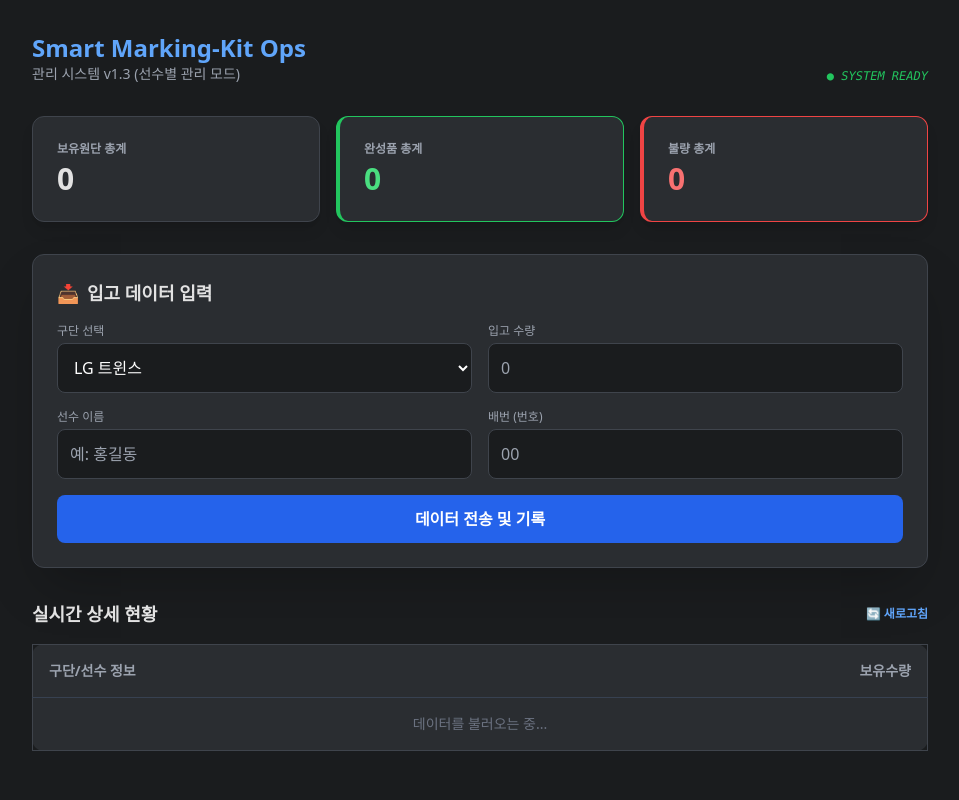
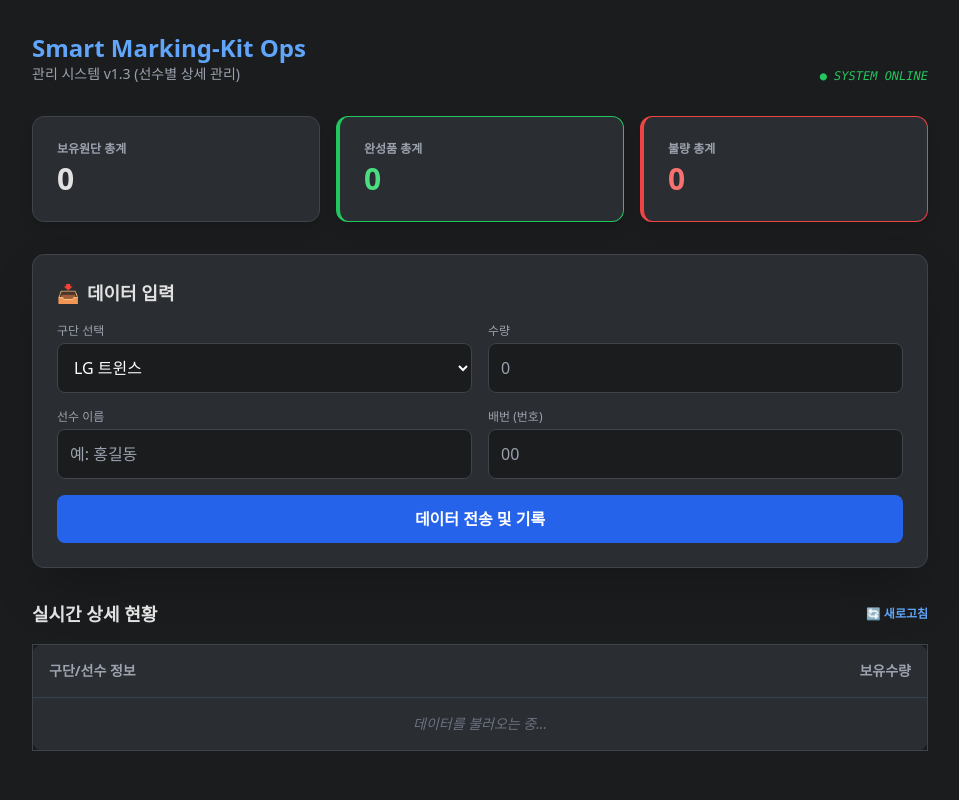
Before and after one commit to sseri77/WebFun, a Flask app: page / in a window 1280 px wide. Shown: the whole page, without its empty margins (160-1119 px from the left). Run offline with Flask 3, Linux system fonts and the light colour scheme; data that the repository does not hold is empty; some libraries are stand-ins or nearby versions.

Commit message:
Update text and comments in index.html

```diff
--- a/templates/index.html
+++ b/templates/index.html
@@ -17,9 +17,9 @@
         <header class="mb-8 flex justify-between items-end">
             <div>
                 <h1 class="text-2xl font-bold text-blue-400">Smart Marking-Kit Ops</h1>
-                <p class="text-gray-400 text-sm">관리 시스템 v1.3 (선수별 관리 모드)</p>
+                <p class="text-gray-400 text-sm">관리 시스템 v1.3 (선수별 상세 관리)</p>
             </div>
-            <div id="connectionStatus" class="text-xs text-green-500 font-mono italic">● SYSTEM READY</div>
+            <div id="connectionStatus" class="text-xs text-green-500 font-mono italic">● SYSTEM ONLINE</div>
         </header>
 
         <div class="grid grid-cols-1 md:grid-cols-3 gap-4 mb-8">
@@ -39,7 +39,7 @@
 
         <section class="card p-6 rounded-xl mb-8 shadow-2xl">
             <h2 class="text-lg font-bold mb-4 flex items-center">
-                <span class="mr-2">📥</span> 입고 데이터 입력
+                <span class="mr-2">📥</span> 데이터 입력
             </h2>
             <form id="inboundForm" class="space-y-4">
                 <div class="grid grid-cols-1 md:grid-cols-2 gap-4">
@@ -50,12 +50,12 @@
                             <option value="한화">한화 이글스</option>
                             <option value="삼성">삼성 라이온즈</option>
                             <option value="롯데">롯데 자이언츠</option>
-                            <option value="direct">➕ 직접 입력</option>
+                            <option value="direct">➕ 직접 입력(신규 구단)</option>
                         </select>
-                        <input type="text" id="directTeamInput" class="input-field w-full p-3 mt-2 rounded-lg hidden" placeholder="신규 구단명 입력">
+                        <input type="text" id="directTeamInput" class="input-field w-full p-3 mt-2 rounded-lg hidden" placeholder="구단명을 입력하세요">
                     </div>
                     <div>
-                        <label class="block text-xs text-gray-400 mb-1">입고 수량</label>
+                        <label class="block text-xs text-gray-400 mb-1">수량</label>
                         <input type="number" id="quantity" class="input-field w-full p-3 rounded-lg outline-none focus:border-blue-500" placeholder="0">
                     </div>
                     <div>
@@ -67,6 +67,7 @@
                         <input type="number" id="playerNumber" class="input-field w-full p-3 rounded-lg outline-none focus:border-blue-500" placeholder="00">
                     </div>
                 </div>
+
                 <button type="submit" class="w-full bg-blue-600 hover:bg-blue-500 text-white font-bold py-3 rounded-lg transition-all active:scale-95">
                     데이터 전송 및 기록
                 </button>
@@ -87,7 +88,7 @@
                         </tr>
                     </thead>
                     <tbody id="inventoryTable">
-                        <tr><td colspan="2" class="p-4 text-center text-gray-500 text-sm">데이터를 불러오는 중...</td></tr>
+                        <tr><td colspan="2" class="p-4 text-center text-gray-500 text-sm italic">데이터를 불러오는 중...</td></tr>
                     </tbody>
                 </table>
             </div>
@@ -97,7 +98,7 @@
     <script>
         const API_URL = "/api/inbound";
 
-        // [조회] 시트 데이터 가져오기 및 합산
+        // [기능] 데이터 조회 및 화면 갱신
         async function fetchInventory() {
             try {
                 const res = await fetch(API_URL, { method: 'GET' });
@@ -106,9 +107,10 @@
                 const summary = {};
                 let grandTotal = 0;
 
+                // 데이터 가공: 구단 + 선수명 + 번호를 하나로 묶어 합산
                 data.forEach(item => {
                     const amount = parseInt(item.amount) || 0;
-                    // '구단 | 선수(배번)' 형식으로 키 생성
+                    // 예: "LG | 홍길동(7)" 형식으로 키 생성
                     const key = `${item.team} | ${item.playerName || '미지정'}(${item.playerNumber || '0'})`;
                     summary[key] = (summary[key] || 0) + amount;
                     grandTotal += amount;
@@ -119,20 +121,21 @@
                 const tableBody = document.getElementById('inventoryTable');
                 tableBody.innerHTML = '';
 
+                // 이름순으로 정렬해서 테이블 출력
                 Object.keys(summary).sort().forEach(info => {
-                    const row = `<tr class="border-b border-gray-800 hover:bg-gray-800/50">
-                        <td class="p-4 text-sm font-medium">${info}</td>
+                    const row = `<tr class="border-b border-gray-800 hover:bg-gray-800/50 transition-colors">
+                        <td class="p-4 text-sm">${info}</td>
                         <td class="p-4 text-sm text-right font-mono text-blue-300">${summary[info].toLocaleString()}</td>
                     </tr>`;
                     tableBody.innerHTML += row;
                 });
 
                 if(Object.keys(summary).length === 0) {
-                    tableBody.innerHTML = '<tr><td colspan="2" class="p-4 text-center text-gray-600 italic">기록된 데이터가 없습니다.</td></tr>';
+                    tableBody.innerHTML = '<tr><td colspan="2" class="p-4 text-center text-gray-600 italic">표시할 데이터가 없습니다.</td></tr>';
                 }
 
             } catch (err) {
-                console.error("데이터 로드 실패:", err);
+                console.error("데이터 동기화 실패:", err);
             }
         }
 
@@ -147,9 +150,10 @@
             }
         }
 
-        // [전송] 폼 데이터 전송
+        // [기능] 데이터 전송
         document.getElementById('inboundForm').addEventListener('submit', async (e) => {
             e.preventDefault();
+
             const selectVal = document.getElementById('teamNameSelect').value;
             const directVal = document.getElementById('directTeamInput').value;
             const qty = document.getElementById('quantity').value;
@@ -158,7 +162,7 @@
 
             const finalTeamName = (selectVal === 'direct') ? directVal : selectVal;
 
-            if(!finalTeamName || !qty) return alert('구단과 수량은 필수입니다.');
+            if(!finalTeamName || !qty) return alert('구단과 수량은 필수 입력 사항입니다.');
 
             const btn = e.target.querySelector('button');
             btn.disabled = true;
@@ -176,18 +180,22 @@
                         playerNumber: pNum
                     })
                 });
+                const result = await res.json();
                 alert('엑셀에 기록되었습니다!');
+
                 e.target.reset();
                 document.getElementById('directTeamInput').classList.add('hidden');
                 fetchInventory(); // 목록 즉시 갱신
+
             } catch (err) {
-                alert('전송 실패');
+                alert('전송 실패: 서버 상태를 확인하세요.');
             } finally {
                 btn.disabled = false;
                 btn.innerText = "데이터 전송 및 기록";
             }
         });
 
+        // 페이지 로드 시 자동 실행
         window.onload = fetchInventory;
     </script>
 </body>
```
